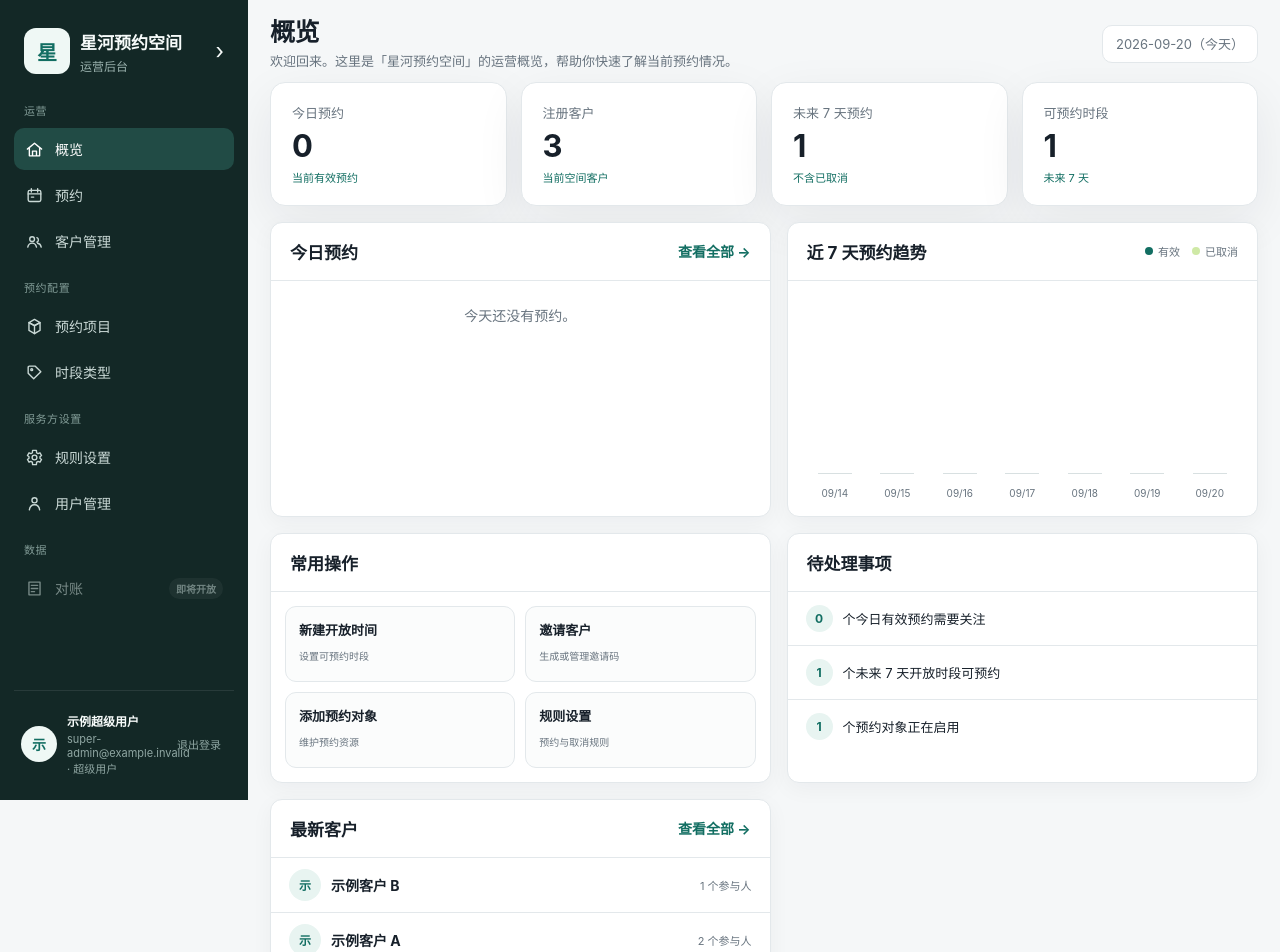
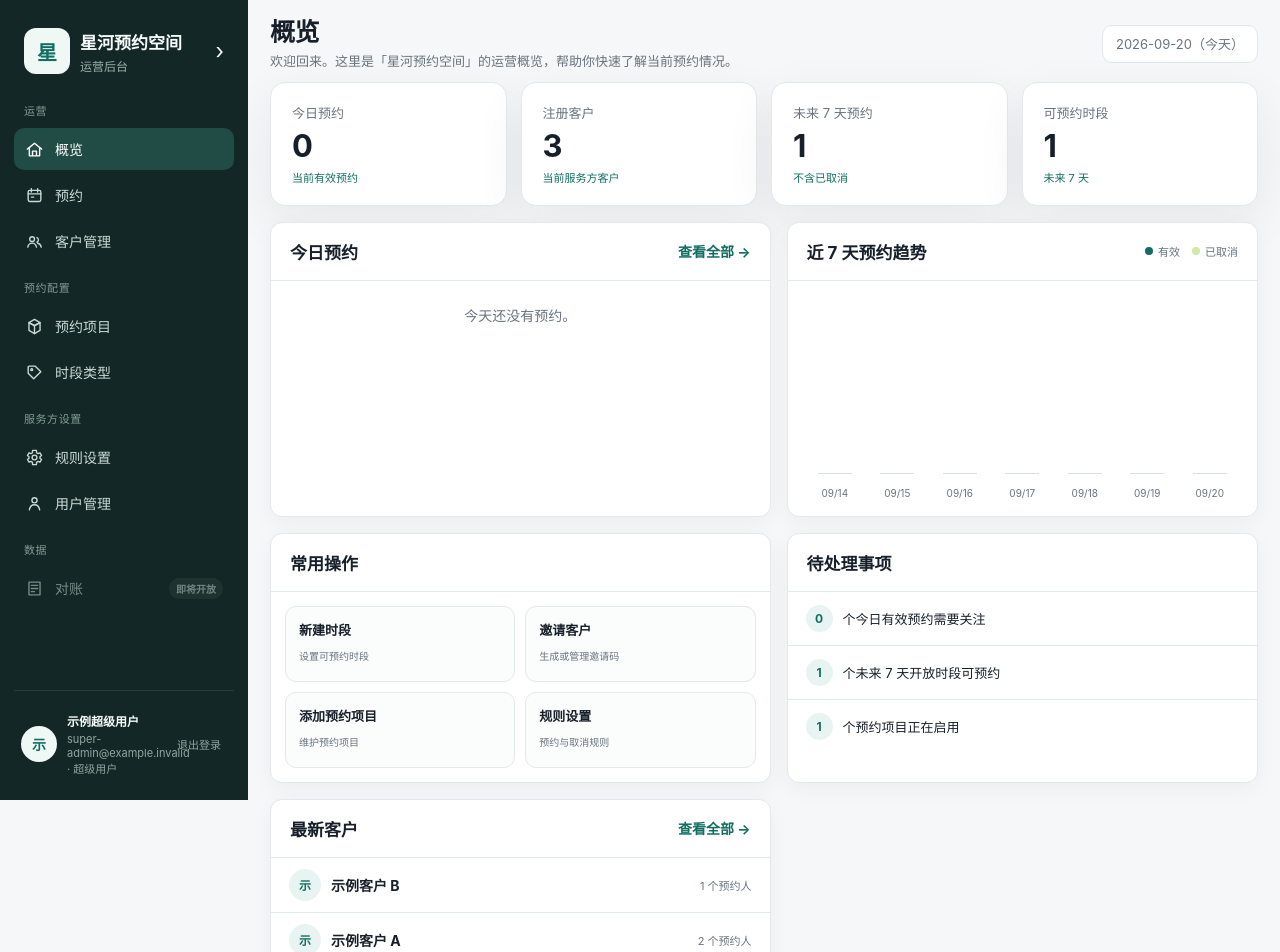
Before and after one commit to huangshirui/yuke, a Vue app in the folder apps/admin/: page /spaces/sp_demo_alpha/overview in a window 1280 px wide. Shown: the top 952 px of the page. Built offline with nearby package versions, Linux system fonts and the light colour scheme.

Commit message:
refactor(admin): align OverviewView.vue terminology

```diff
--- a/apps/admin/src/views/OverviewView.vue
+++ b/apps/admin/src/views/OverviewView.vue
@@ -90,7 +90,7 @@ async function load() {
   try {
     const spaces = await api.listSpaces()
     space.value = spaces.find((item) => item.id === spaceId.value) ?? null
-    if (!space.value) throw new Error('找不到这个空间。')
+    if (!space.value) throw new Error('找不到这个服务方。')
 
     const from = addDays(today.value, -6)
     const to = addDays(today.value, 6)
@@ -135,7 +135,7 @@ onMounted(load)
       <LoadingOverlay v-if="loading" label="正在加载运营概览…" />
       <section class="overview-metrics">
         <article class="overview-metric"><span>今日预约</span><strong>{{ todayBookings.length }}</strong><small>当前有效预约</small></article>
-        <article class="overview-metric"><span>注册客户</span><strong>{{ activeMembers.length }}</strong><small>当前空间客户</small></article>
+        <article class="overview-metric"><span>注册客户</span><strong>{{ activeMembers.length }}</strong><small>当前服务方客户</small></article>
         <article class="overview-metric"><span>未来 7 天预约</span><strong>{{ weekBookings.length }}</strong><small>不含已取消</small></article>
         <article class="overview-metric"><span>可预约时段</span><strong>{{ activeSlots.length }}</strong><small>未来 7 天</small></article>
       </section>
@@ -179,9 +179,9 @@ onMounted(load)
         <article class="panel overview-card">
           <div class="overview-card-heading"><h2>常用操作</h2></div>
           <div class="quick-actions">
-            <button @click="router.push(spacePath(spaceId, 'reservations'))"><strong>新建开放时间</strong><small>设置可预约时段</small></button>
+            <button @click="router.push(spacePath(spaceId, 'reservations'))"><strong>新建时段</strong><small>设置可预约时段</small></button>
             <button @click="router.push(spacePath(spaceId, 'users'))"><strong>邀请客户</strong><small>生成或管理邀请码</small></button>
-            <button @click="router.push(spacePath(spaceId, 'resources'))"><strong>添加预约对象</strong><small>维护预约资源</small></button>
+            <button @click="router.push(spacePath(spaceId, 'resources'))"><strong>添加预约项目</strong><small>维护预约项目</small></button>
             <button @click="router.push(spacePath(spaceId, 'settings'))"><strong>规则设置</strong><small>预约与取消规则</small></button>
           </div>
         </article>
@@ -191,7 +191,7 @@ onMounted(load)
           <div class="task-list">
             <div><strong>{{ todayBookings.length }}</strong><span>个今日有效预约需要关注</span></div>
             <div><strong>{{ activeSlots.length }}</strong><span>个未来 7 天开放时段可预约</span></div>
-            <div><strong>{{ resources.filter((item) => item.status === 'active').length }}</strong><span>个预约对象正在启用</span></div>
+            <div><strong>{{ resources.filter((item) => item.status === 'active').length }}</strong><span>个预约项目正在启用</span></div>
           </div>
         </article>
 
@@ -204,7 +204,7 @@ onMounted(load)
           <div v-for="member in latestMembers" :key="member.membershipId" class="latest-user-row">
             <span class="user-avatar">{{ member.nickname.slice(0, 1) || 'U' }}</span>
             <strong>{{ member.nickname || '未命名客户' }}</strong>
-            <small>{{ member.participantCount }} 个参与人</small>
+            <small>{{ member.participantCount }} 个预约人</small>
           </div>
         </article>
       </section>
```
